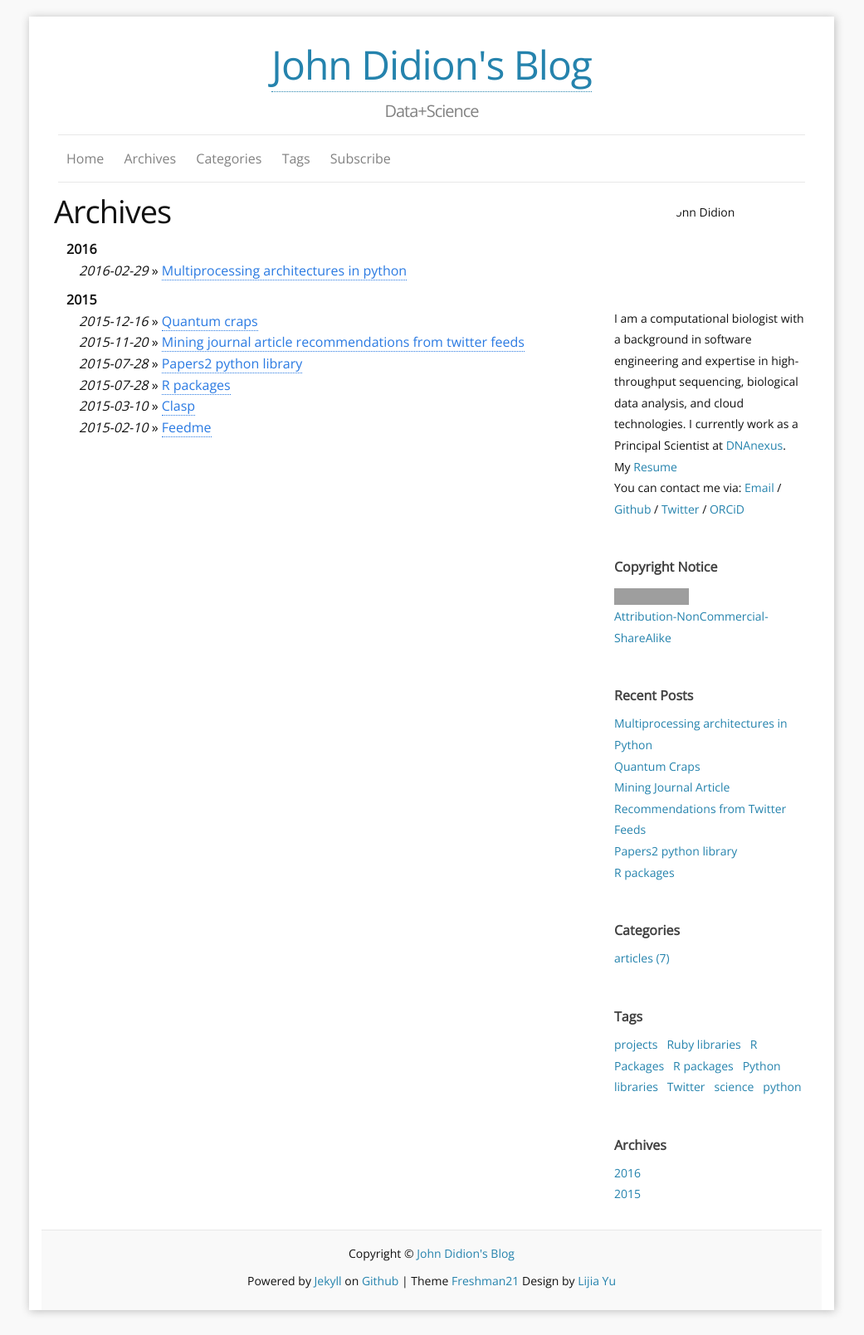
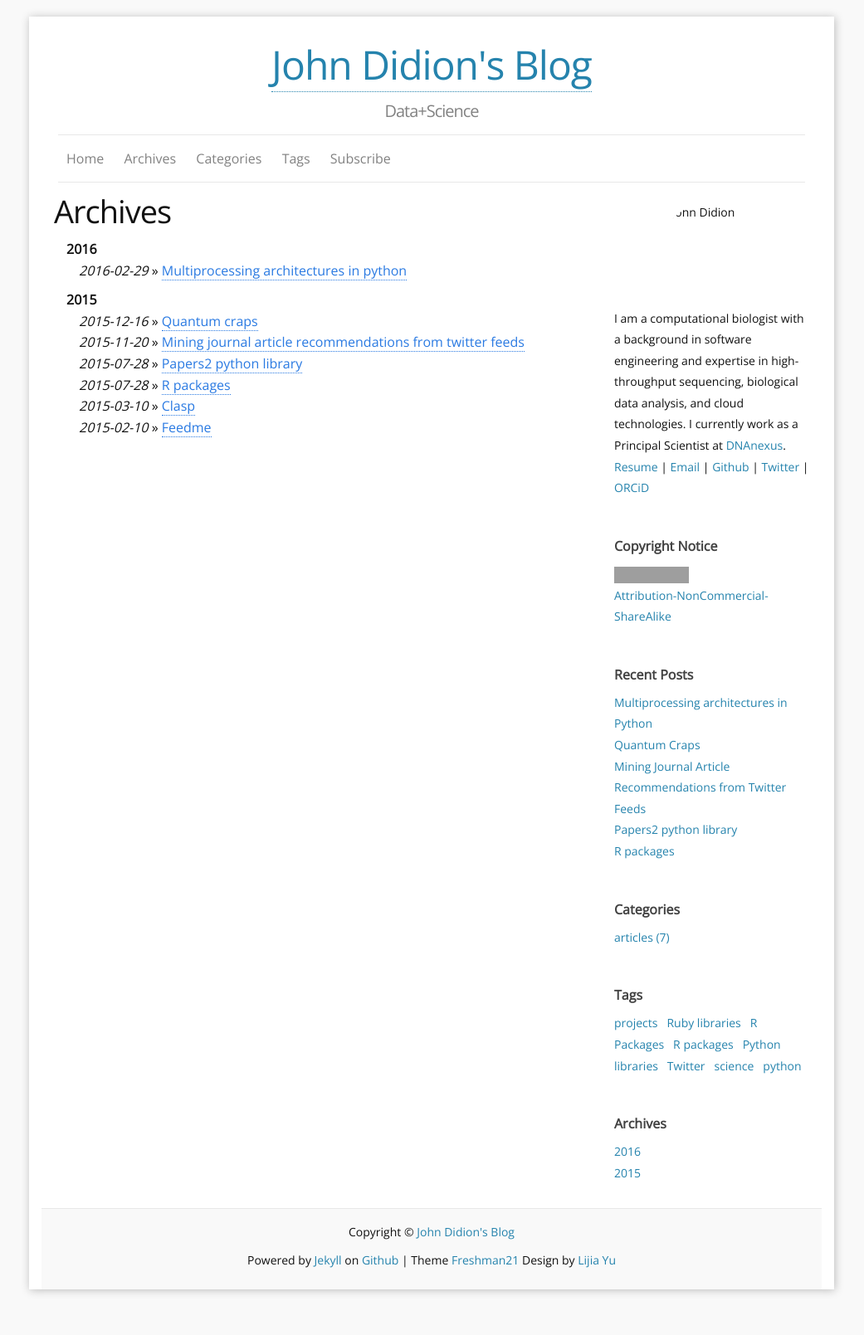
Before and after one commit to jdidion/jdidion.github.io, a Jekyll site: the page built from archives.md, in a window 1280 px wide. Shown: the whole page at 83% size, without its empty margins (120-1161 px from the left). Built offline with Jekyll 4.4.1, drawn with Linux system fonts in a browser that asks for light colours; after the commit the page ends 1584 px from its top, so only the background shows below that; grey boxes are pictures that could not be loaded.

```diff
--- a/_includes/Aboutme.html
+++ b/_includes/Aboutme.html
@@ -3,24 +3,21 @@
   <img title="{{site.author}}" src="{{site.aboutme_photo}}" alt="{{site.author}}"/>
   <span>{{site.aboutme}}</span>
   <br />
-  My <a href="http://github.com/jdidion/cv/raw/master/resume/genomics_resume.pdf">Resume</a>
-  <br/>
+  <a href="JohnDidion_Resume.pdf">Resume</a>
 
   {% if site.ShowContactInfo == "True" %}
 
-  You can contact me via:
-
   {% if site.email != empty %}
-  <a href="mailto:{{site.email}}" title="mailto: {{site.email}}">Email</a> /
+  | <a href="mailto:{{site.email}}" title="mailto: {{site.email}}">Email</a>
   {% endif %}
   {% if site.github_username != empty %}
-  <a href="https://github.com/{{site.github_username}}" title="GithubID: {{site.github_username}}">Github</a> /
+  | <a href="https://github.com/{{site.github_username}}" title="GithubID: {{site.github_username}}">Github</a>
   {% endif %}
   {% if site.twitter_username != empty %}
-  <a href="https://twitter.com/{{site.twitter_username}}" title="TwitterID: {{site.twitter_username}}">Twitter</a> /
+  | <a href="https://twitter.com/{{site.twitter_username}}" title="TwitterID: {{site.twitter_username}}">Twitter</a>
   {% endif %}
   {% if site.orcid_id != empty %}
-  <a href="http://orcid.org/{{site.orcid_id}}">ORCiD</a>
+  | <a href="http://orcid.org/{{site.orcid_id}}">ORCiD</a>
   {% endif %}
 
   {% endif %}
```
